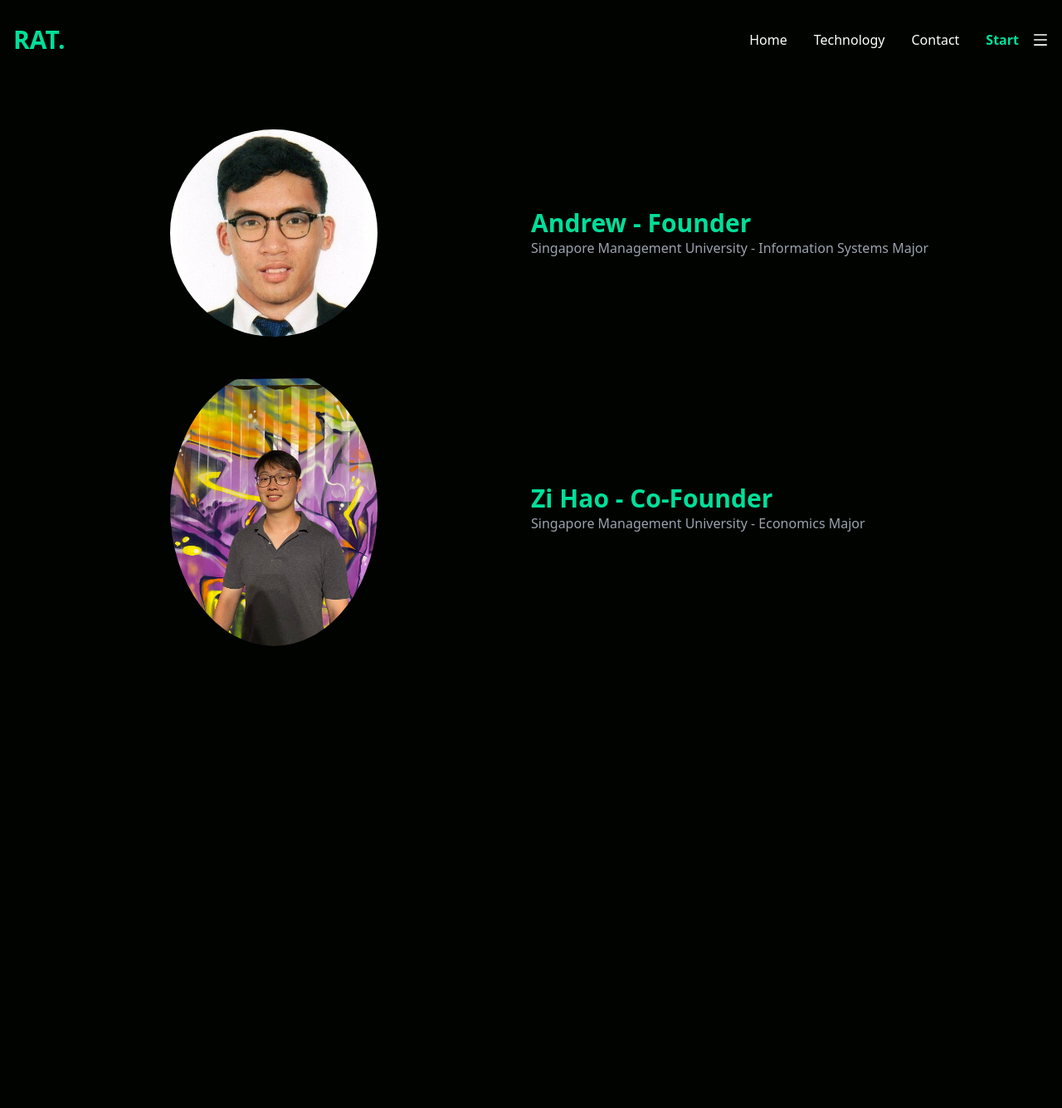
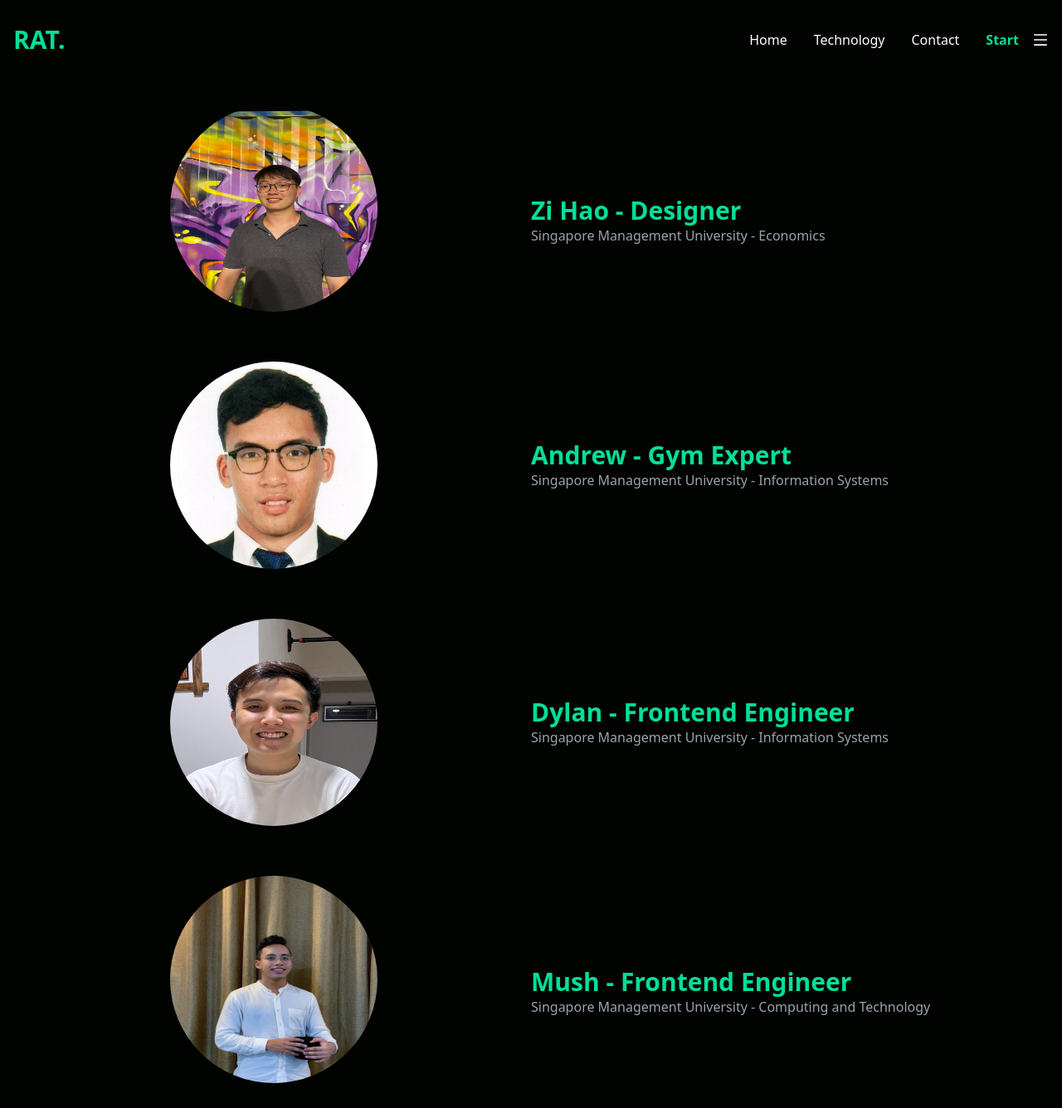
Before and after one commit to ikanbilis99/gym-webapp, a React (Create React App) app: page /contact in a window 1280 px wide. Shown: the whole page at 83% size. Before the commit the page ends 800 px from the top, so only its background shows below. Built offline with nearby package versions, Linux system fonts and the light colour scheme.

Commit message:
Update Cards.jsx

```diff
--- a/src/components/Cards.jsx
+++ b/src/components/Cards.jsx
@@ -1,21 +1,38 @@
 import React from "react";
 import andrew from '../assets/andrew.jpeg';
 import zihao from '../assets/zihao.jpeg';
+import dylan from '../assets/dylan.jpeg';
+import mush from '../assets/mush.jpeg';
 
 function Cards() {
   return (
     <div className='Card'>
       <div className='max-w-[1240px] mx-auto grid md:grid-cols-2'>
-        <img src={andrew} alt='/' className='w-[250px] mx-auto mt-[60px]' style={{borderRadius:'50%'}}/>
+
+        <img src={zihao} alt='/' className='w-[250px] h-[250px] mx-auto mt-[30px]'style={{borderRadius:'50%'}}/>
           <div className='flex flex-col justify-center mt-[60px] '>
-            <h1 className='text-3xl font-bold text-[#00df9a]'>Andrew - Founder</h1>
-            <p className ='text-gray-400 font-medium' >Singapore Management University - Information Systems Major</p>
+            <h1 className='text-3xl font-bold text-[#00df9a]'>Zi Hao - Designer</h1>
+            <p className ='text-gray-400 font-medium' >Singapore Management University - Economics</p>
           </div>
-        <img src={zihao} alt='/' className='w-[250px] mx-auto mt-[40px]'style={{borderRadius:'50%'}}/>
-          <div className='flex flex-col justify-center mt-[40px] '>
-            <h1 className='text-3xl font-bold text-[#00df9a]'>Zi Hao - Co-Founder</h1>
-            <p className ='text-gray-400 font-medium' >Singapore Management University - Economics Major</p>
+
+        <img src={andrew} alt='/' className='w-[250px] h-[250px] mx-auto mt-[60px]' style={{borderRadius:'50%'}}/>
+          <div className='flex flex-col justify-center mt-[60px] '>
+            <h1 className='text-3xl font-bold text-[#00df9a]'>Andrew - Gym Expert</h1>
+            <p className ='text-gray-400 font-medium' >Singapore Management University - Information Systems</p>
           </div>
+
+        <img src={dylan} alt='/' className='w-[250px] h-[250px] mx-auto mt-[60px]'style={{borderRadius:'50%'}}/>
+          <div className='flex flex-col justify-center mt-[60px] '>
+            <h1 className='text-3xl font-bold text-[#00df9a]'>Dylan - Frontend Engineer</h1>
+            <p className ='text-gray-400 font-medium' >Singapore Management University - Information Systems</p>
+          </div>
+
+        <img src={mush} alt='/' className='w-[250px] h-[250px] mx-auto mt-[60px] mb-[30px]'style={{borderRadius:'50%'}}/>
+          <div className='flex flex-col justify-center mt-[60px] '>
+            <h1 className='text-3xl font-bold text-[#00df9a]'>Mush - Frontend Engineer</h1>
+            <p className ='text-gray-400 font-medium' >Singapore Management University - Computing and Technology</p>
+          </div>
+
       </div>
     </div>
   );
```
